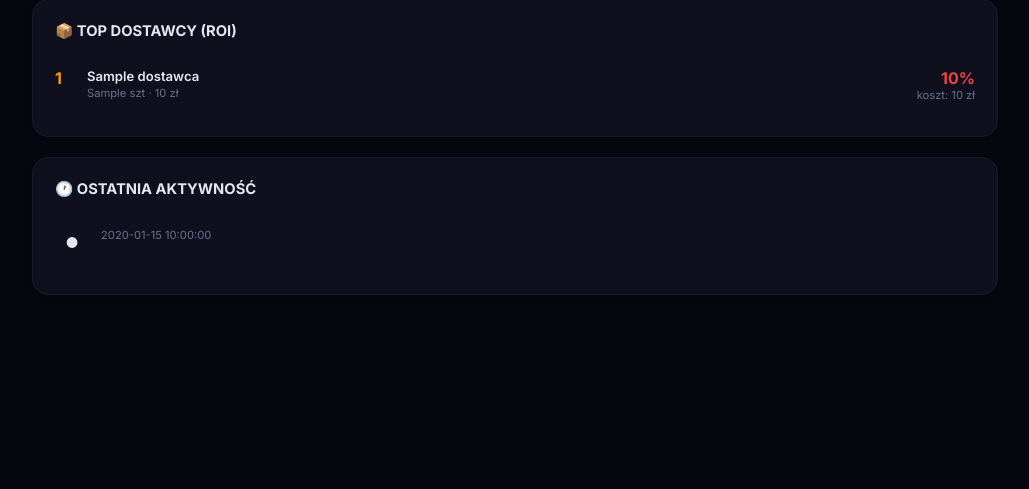
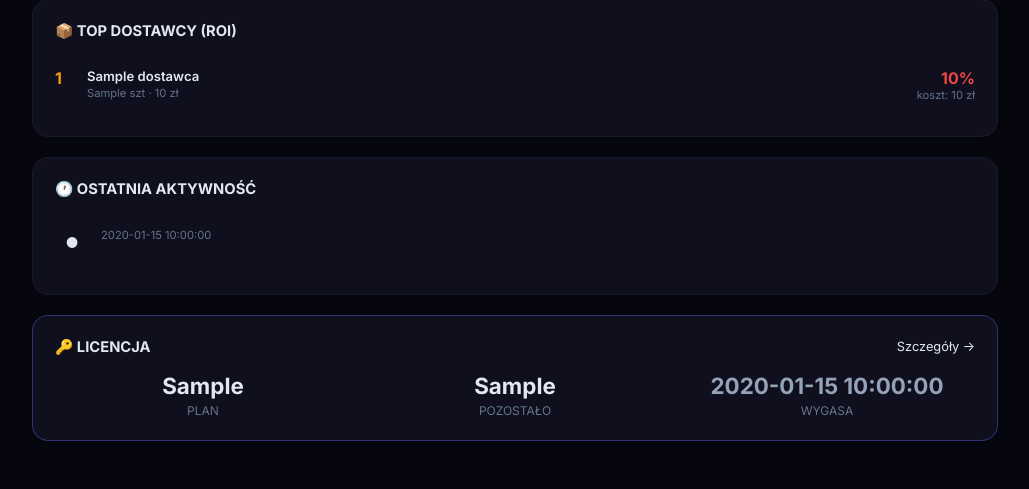
Before and after one commit to Trupson2/akces-hub, a Python web app: template templates/home.html in a window 1280 px wide. Shown: the part 2513-3002 px from the top of the page, without its empty margins (250-1279 px from the left). Before the commit the page ends 2808 px from the top, so only its background shows below. Run offline with Jinja, Linux system fonts and the light colour scheme; the template is opened without the code that fills it: most values are stand-ins (such as "Sample title", 1, 10 or a date in 2020).

Commit message:
Add license info card to dashboard (plan, days left, expiry)
Shows license plan, remaining days, and expiry date at bottom
of dashboard. Red border when expired, purple when active.

Co-Authored-By: Claude Opus 4.6 <noreply@anthropic.com>

```diff
--- a/templates/home.html
+++ b/templates/home.html
@@ -866,6 +866,28 @@ function toggleDrilldown(id){
 </div>
 {% endif %}
 
+<!-- Licencja -->
+<div class="card" style="border-color:{% if lic_days_left == 'Wygasla!' %}var(--accent-red){% elif lic_days_left %}rgba(99,102,241,0.4){% else %}var(--border-color){% endif %}">
+    <div class="card-header">
+        <span class="card-title">🔑 LICENCJA</span>
+        <a href="/license" style="color:var(--accent-blue);font-size:0.8rem;text-decoration:none">Szczegóły →</a>
+    </div>
+    <div style="display:grid;grid-template-columns:repeat(3,1fr);gap:16px;text-align:center">
+        <div>
+            <div style="font-size:1.4rem;font-weight:700;color:var(--accent-purple)">{{ lic_plan }}</div>
+            <div style="font-size:0.75rem;color:var(--text-muted);margin-top:4px">PLAN</div>
+        </div>
+        <div>
+            <div style="font-size:1.4rem;font-weight:700;color:{% if lic_days_left == 'Wygasla!' %}var(--accent-red){% else %}var(--accent-green){% endif %}">{{ lic_days_left or 'Bezterminowo' }}</div>
+            <div style="font-size:0.75rem;color:var(--text-muted);margin-top:4px">POZOSTAŁO</div>
+        </div>
+        <div>
+            <div style="font-size:1.4rem;font-weight:700;color:var(--text-secondary)">{{ lic_expires or '∞' }}</div>
+            <div style="font-size:0.75rem;color:var(--text-muted);margin-top:4px">WYGASA</div>
+        </div>
+    </div>
+</div>
+
 <!-- Sales Notification -->
 <div id="salesNotification" style="display:none;position:fixed;top:20px;left:50%;transform:translateX(-50%);background:linear-gradient(135deg,var(--green),#16a34a);padding:20px 30px;border-radius:var(--radius);z-index:9999;box-shadow:0 10px 40px rgba(34,197,94,0.4);animation:slideIn 0.5s ease">
     <div style="display:flex;align-items:center;gap:15px">
```
